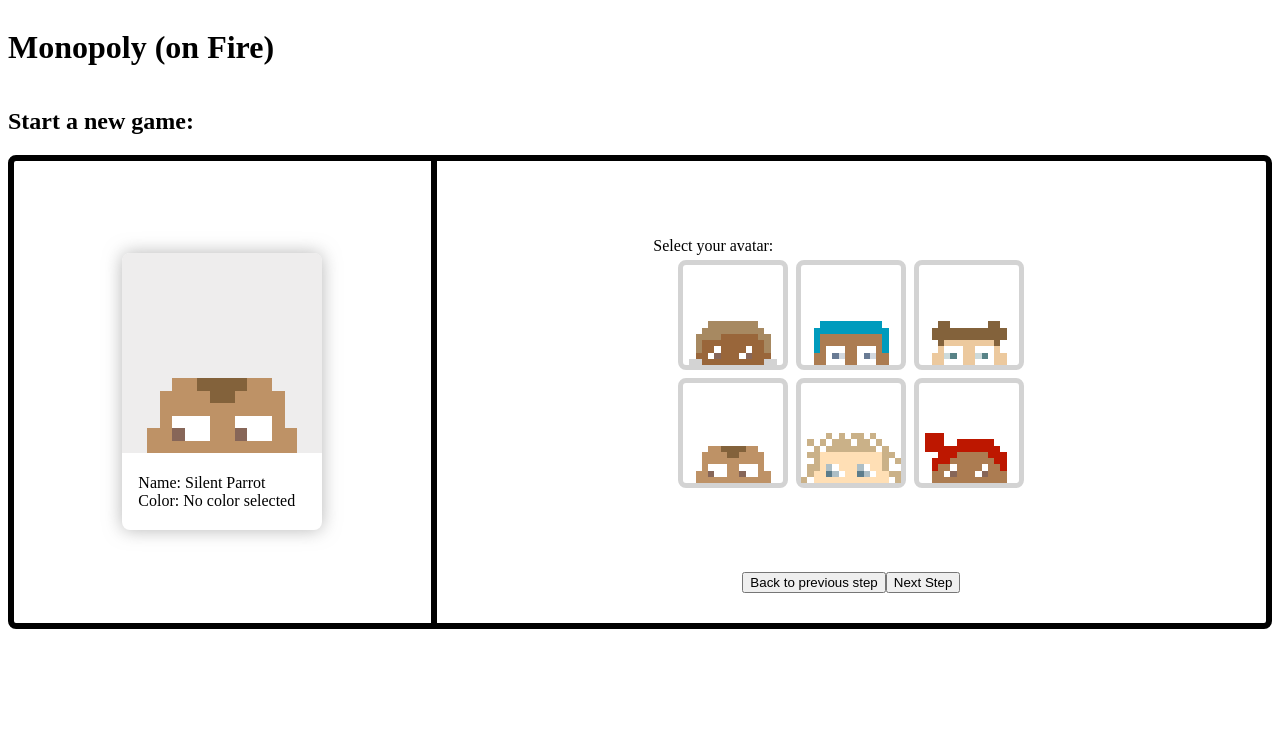
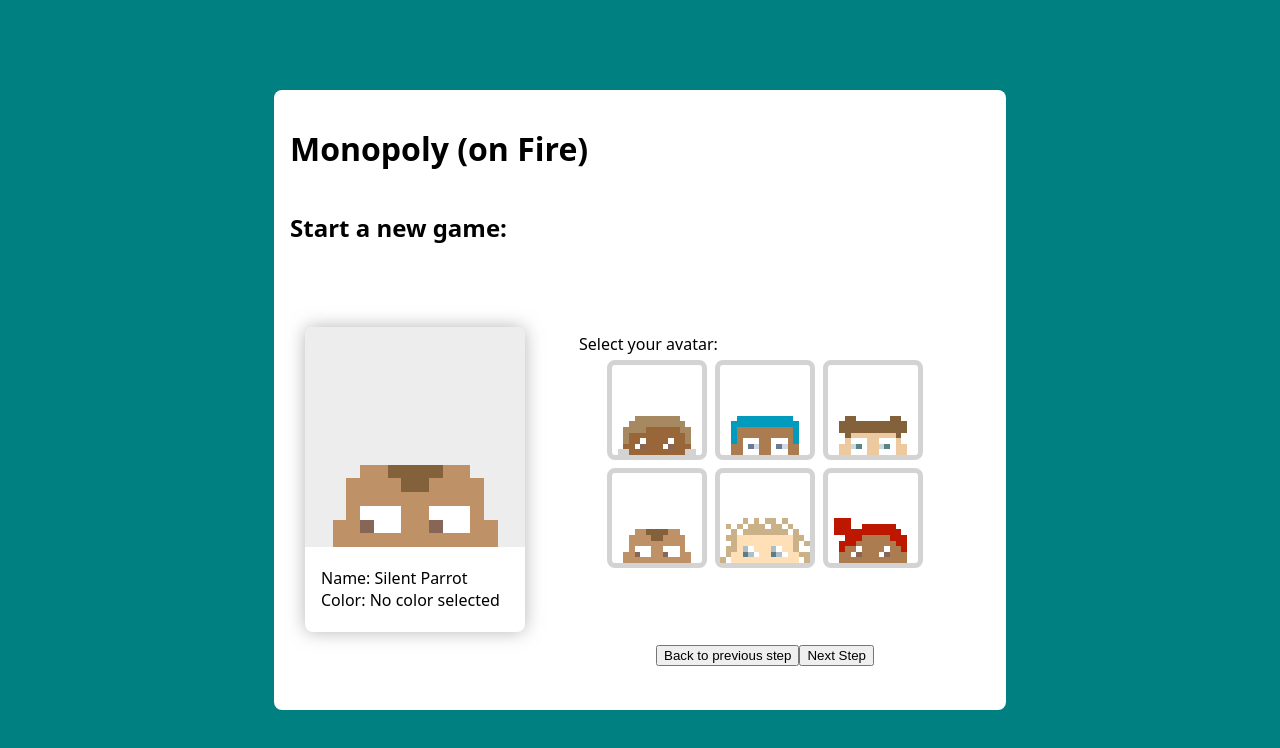
Before and after one commit to mbosselmann/pyropoly, a Next.js app: page / in a window 1280 px wide. Both pictures are taken after a click on the button "Next Step". Shown: the top 748 px of the page. Built offline with nearby package versions, Linux system fonts and the light colour scheme.

Commit message:
Update styling

```diff
--- a/src/components/NewGameForm.tsx
+++ b/src/components/NewGameForm.tsx
@@ -18,14 +18,12 @@ interface NewGameFormProps {
 }
 
 const Form = styled.form`
+  width: 450px;
   grid-area: form;
   display: grid;
   grid-template-rows: 1fr 3rem;
   place-items: center;
   padding: 1rem;
-  border: 0.4rem solid black;
-  border-left: 0.2rem solid black;
-  border-radius: 0 0.5rem 0.5rem 0;
   min-height: 430px;
 `;
 
--- a/src/components/Player.tsx
+++ b/src/components/Player.tsx
@@ -3,14 +3,15 @@ import { AVATAR_MAP } from "@/components/AvatarIcons";
 import type { Color } from "@/types/Color";
 
 const AvatarIcon = styled.div<{ selectedColor: string }>`
-  width: 200px;
-  height: 200px;
+  width: 220px;
+  height: 220px;
   background-color: ${({ selectedColor }) =>
     selectedColor ? selectedColor : "rgba(232, 231, 231, 0.75)"};
   border-radius: 0.5rem 0.5rem 0 0;
 `;
 
 const Article = styled.article`
+  width: 220px;
   border-radius: 0.5rem;
   box-shadow: 0px 0px 18px 0px rgba(158, 158, 158, 0.75);
 `;
--- a/src/components/RadioInput.tsx
+++ b/src/components/RadioInput.tsx
@@ -17,18 +17,17 @@ const Input = styled.input`
   display: none;
 `;
 
-const Label = styled.label`
+const Label = styled.label<{ isSelected: boolean; selectedColor: string }>`
   display: block;
+  border: ${({ isSelected }) =>
+    isSelected ? "5px solid black" : "5px solid lightgrey"};
+  border-radius: 0.5rem;
+  background-color: ${({ selectedColor }) => selectedColor && selectedColor};
   width: 100px;
   height: 100px;
 `;
 
-const Wrapper = styled.p<{ isSelected: boolean; selectedColor: string }>`
-  border: ${({ isSelected }) =>
-    isSelected ? "5px solid black" : "5px solid lightgrey"};
-  border-radius: 0.5rem;
-  background-color: ${({ selectedColor }) => selectedColor && selectedColor};
-`;
+const Wrapper = styled.p``;
 
 export default function RadioInput({
   id,
@@ -41,20 +40,21 @@ export default function RadioInput({
   avatarName = "",
 }: RadioInputProps) {
   return (
-    <Wrapper
-      isSelected={isSelected}
-      selectedColor={colorCode ? colorCode : selectedColor}
-    >
+    <p>
       <Input
         type="radio"
         id={String(id) + name}
         name={name}
         onChange={onChange}
       />
-      <Label htmlFor={String(id) + name}>
+      <Label
+        htmlFor={String(id) + name}
+        isSelected={isSelected}
+        selectedColor={colorCode ? colorCode : selectedColor}
+      >
         <ScreenReaderOnly>{labelText}</ScreenReaderOnly>
         {avatarName && AVATAR_MAP[avatarName.toLowerCase()]}
       </Label>
-    </Wrapper>
+    </p>
   );
 }
--- a/src/pages/_app.tsx
+++ b/src/pages/_app.tsx
@@ -4,6 +4,7 @@ import { fields } from "../db";
 import { examplePlayers } from "../db";
 import { avatars } from "@/db";
 import { colors } from "@/db";
+import GlobalStyles from "../../styles";
 
 export default function App({ Component, pageProps }: AppProps) {
   const [players, setPlayers] = useState(examplePlayers);
@@ -44,6 +45,8 @@ export default function App({ Component, pageProps }: AppProps) {
   }
 
   return (
+    <>
+      <GlobalStyles />
       <Component
         {...pageProps}
         avatars={avatars}
@@ -55,5 +58,6 @@ export default function App({ Component, pageProps }: AppProps) {
         currentPlayer={currentPlayer}
         setNextPlayer={setNextPlayer}
       />
+    </>
   );
 }
--- a/src/pages/index.tsx
+++ b/src/pages/index.tsx
@@ -15,6 +15,9 @@ interface HomeProps {
 
 const Main = styled.main`
   display: grid;
+  padding: 1rem;
+  border-radius: 0.5rem;
+  background-color: #fff;
   grid-template-areas: "headline headline headline" "title title title" "user-input form form";
 `;
 
@@ -27,15 +30,13 @@ const Title = styled.h2`
 `;
 
 const CurrentStateOfUserInput = styled.div`
+  width: 250px;
   grid-area: user-input;
   display: flex;
   flex-direction: column;
   align-items: center;
   justify-content: center;
   gap: 0.5rem;
-  border: 0.4rem solid black;
-  border-right: 0.2rem solid black;
-  border-radius: 0.5rem 0 0 0.5rem;
   padding: 1rem;
 
   & p {
--- /dev/null
+++ b/styles.tsx
@@ -0,0 +1,21 @@
+import { createGlobalStyle } from "styled-components";
+
+export default createGlobalStyle`
+  *,
+  *::before,
+  *::after {
+    box-sizing: border-box;
+  }
+
+  body {
+    margin: 0;
+    font-family: system-ui;
+      background-color: teal;
+  }
+
+  #__next {
+    display: grid;
+    place-items: center;
+    height: 100vh;
+  }
+`;
```
Lines whose indentation alone changed are shown as unchanged.
